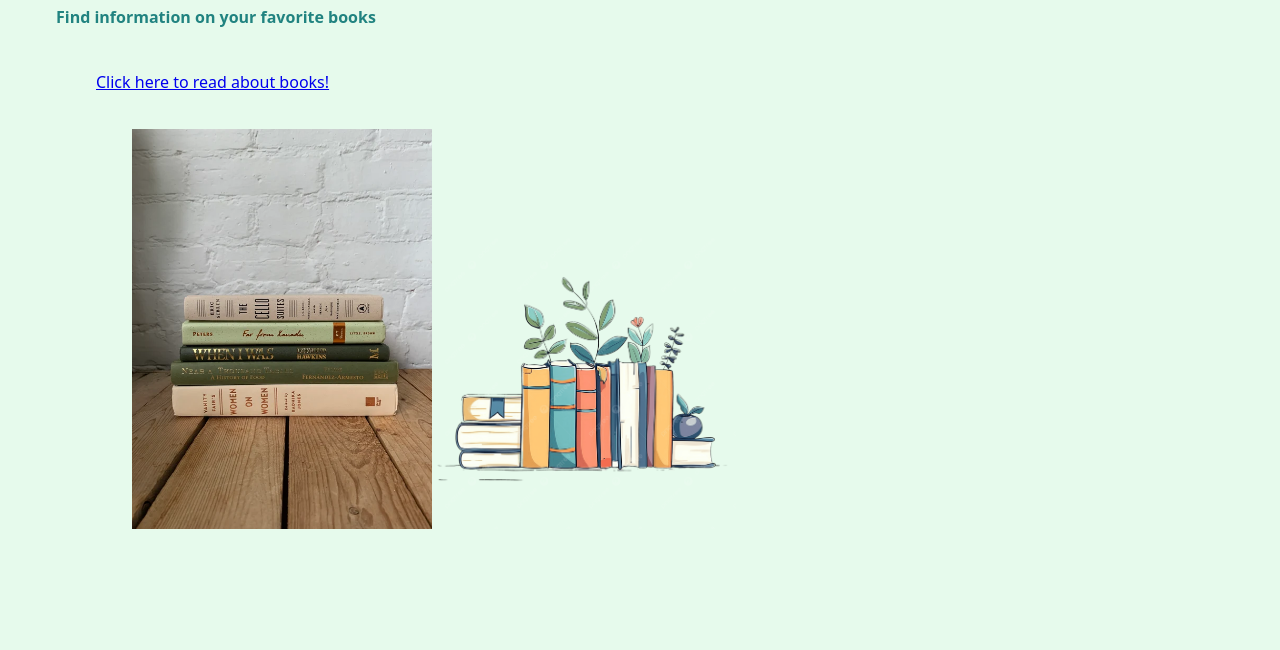
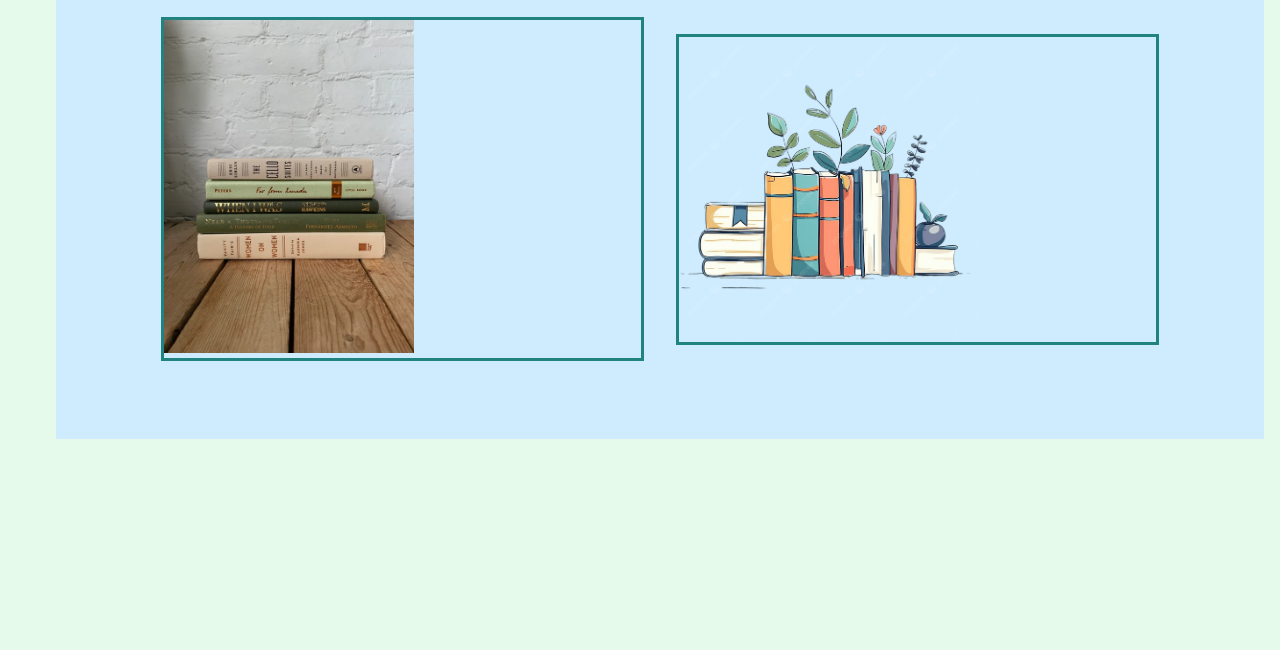
Before and after one commit to SihnmeyT/cps-early-college--project, a website: page index.html in a window 1280 px wide. Shown: the part 150-800 px from the top of the page. Drawn offline with Linux system fonts and the light colour scheme.

Commit message:
Fixing html pictures and adding favicon

```diff
--- a/index.html
+++ b/index.html
@@ -18,21 +18,18 @@
       <a href="./page2.html">Other page</a>
     </nav>
     <main>
-      <ul>
-        <h1 style="color:#73c5f5; ">Everything about books here!</h1>
-        <h4>Find information on your favorite books</h4>
-
-
 
       <p style="color: #307351">
       <ul style="color: #548687">
-    <br>
-    <a href="https://www.boston.com/tag/books/"> Click here to read about books!</a>
+     <div class="parent2">
+      <div class="picture">
+      <img src="./Images/book.webp" alt="books" width="250">
       </div>
       <div class="picture">
-      <img src="./Images/book.webp" alt="books" width="300">
       <img src="./Images/Animated books.png" alt="animated book" width="300">
       </div>
+      </div>
+      <link rel="icon" href="/favicon.ico">
     </main>
   </body>
 </html>
--- a/styles.css
+++ b/styles.css
@@ -69,8 +69,8 @@ display: flex;
 width: 100%;
 flex-direction: row;
 flex-wrap: wrap;
-justify-content: space-around;
-height: 200px;
+justify-content: center;
+height: 100px;
 align-items: center;
 background-color: var(--primary-color) ;
 font-family: 'Times New Roman', Times, serif;
@@ -79,7 +79,7 @@ font-family: 'Times New Roman', Times, serif;
   border: solid 1px var(--other-color);
   padding: 1rem;
   margin: 1rem;
-  background-color: var(--accent-color)
+  background-color: var(--primary-color)
 }
 .child2{
   display:flex;
@@ -91,17 +91,7 @@ font-family: 'Times New Roman', Times, serif;
   align-items: flex-start;
   font-family: 'Times New Roman', Times, serif;
 }
-.picture{
-  display: flex;
-  flex-direction: column;
-  flex-wrap: wrap;
-  display: block;
-  padding: 1rem;
-  width: 100%;
-  min-width: 200px;
-  margin: 20px;
-  height: auto;
-}
+
 .book{
   margin:1rem;
   padding: 1rem;
@@ -115,3 +105,20 @@ font-family: 'Times New Roman', Times, serif;
   justify-content: space-around;
   align-items: center;
 }
+.parent2{
+  display: flex;
+width: 100%;
+flex-direction: row;
+flex-wrap: wrap;
+justify-content: center;
+height: 500px;
+align-items: center;
+background-color: var(--primary-color) ;
+min-width: 200px;
+}
+.picture{
+  margin: 1rem;
+  width: 40%;
+  min-width: 200px;
+  border: solid 3px var(--secondary-color)
+}
```
Also changed, not shown: page2.html (+0 -1 lines).
